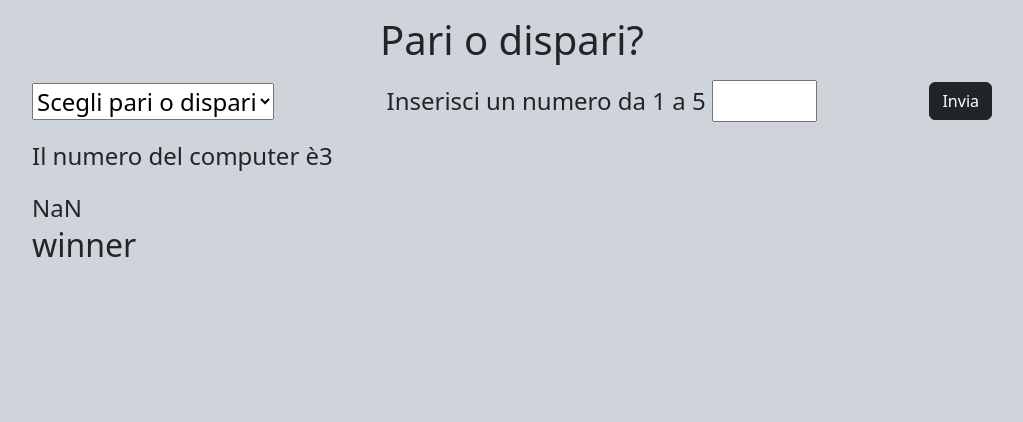
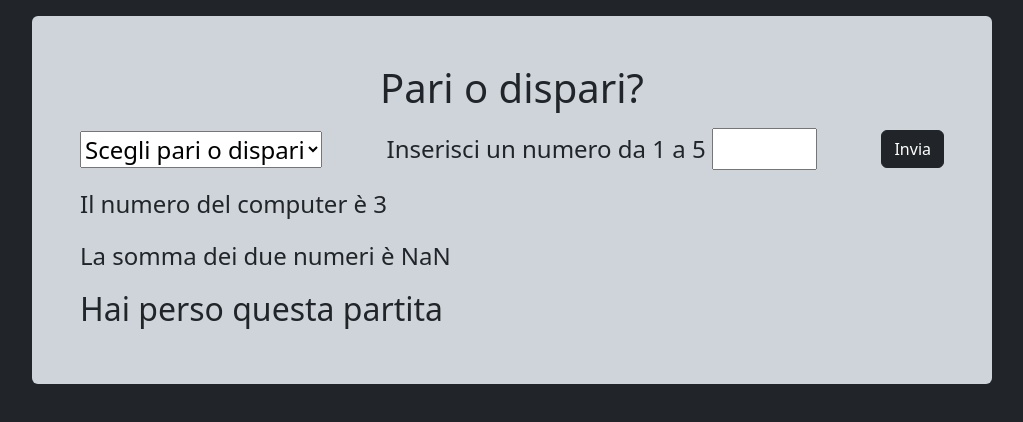
Before and after one commit to marikadiblasio/js-paliedispari, a plain HTML site: page pages/even.html in a window 1280 px wide. Both pictures are taken after a click on the button "Invia". Shown: the whole page, without its empty margins (128-1151 px from the left). Drawn offline with nearby package versions, Linux system fonts and the light colour scheme.

Commit message:
add evenOdd function and final winner

```diff
--- a/js/even.js
+++ b/js/even.js
@@ -11,25 +11,42 @@ console.dir(boxUserChoice);
 const boxUserNum = document.getElementById('userNum');
 console.dir(boxUserNum);
 let pcNum = document.querySelector('.pcNum');
-let sum = document.querySelector('.result');
+let result = document.querySelector('.result');
 // Generiamo un numero random (sempre da 1 a 5) per il computer (usando una funzione).
 let rndNum = '';
+let sum ='';
 const btn = document.querySelector('button');
-btn.addEventListener('click', printRndNum);
 // Sommiamo i due numeri
-btn.addEventListener('click', addition);
+// Stabiliamo se la somma dei due numeri è pari o dispari (usando una funzione)
+let msg = document.querySelector('h2');
+let evenorodd= '';
+
+btn.addEventListener('click', function (){
+    printRndNum()
+    evenOdd(sum);
+    const userChoice = boxUserChoice.value;
+    let end = (userChoice == evenorodd) ? 'vinto' : 'perso';
+    console.log(userChoice, evenorodd)
+    msg.innerHTML = `Hai ${end} questa partita`;
+});
 //Functions
 function printRndNum(){
     rndNum=getRndNumIncl(1,5);
     pcNum.innerText = rndNum;
     addition(userNum,rndNum);
-
 }
 function addition(){
     const userNum = boxUserNum.value;
     console.log(userNum);
-    c= parseInt(userNum) + parseInt(rndNum);
-    sum.innerText = c;
-    console.log(c);
-    return c
+    sum = parseInt(userNum) + parseInt(rndNum);
+    result.innerText = sum;
+    return sum
 }
+function evenOdd(num) {
+    if (num % 2 === 0) {
+        evenorodd = 'even';
+    } else {
+        evenorodd = 'odd';
+    }
+    return evenorodd;
+}
--- a/pages/even.html
+++ b/pages/even.html
@@ -10,9 +10,9 @@
     <link href="https://cdn.jsdelivr.net/npm/bootstrap@5.3.0-alpha1/dist/css/bootstrap.min.css" rel="stylesheet" integrity="sha384-GLhlTQ8iRABdZLl6O3oVMWSktQOp6b7In1Zl3/Jr59b6EGGoI1aFkw7cmDA6j6gD" crossorigin="anonymous">
     <title>Pari o dispari</title>
 </head>
-<body class="bg-dark-subtle">
+<body class="bg-dark">
     <div class="d-flex justify-content-center mt-3 align-items-center">
-        <div class="mb-3 w-75">
+        <div class="mb-3 rounded p-5 bg-dark-subtle w-75">
             <h1 class="mb-3 text-center">Pari o dispari?</h1>
             <div class="w-100 mb-3 d-flex fs-4 align-items-center justify-content-between">
                 <select name="evenorodd" id="evenorodd">
@@ -27,10 +27,10 @@
                 <button class="btn btn-dark">Invia</button>
             </div>
             <div class="fs-4">
-                <p>Il numero del computer è<span class="pcNum"></span></p>
-                <span class="result">result</span>
+                <p>Il numero del computer è <span class="pcNum"></span></p>
+                <p>La somma dei due numeri è <span class="result"></span></p>
             </div>
-            <h2 class="winner">winner</h2>
+            <h2></h2>
         </div>
     </div>
     <script type="text/javascript" src="../js/utility.js"></script>
```
